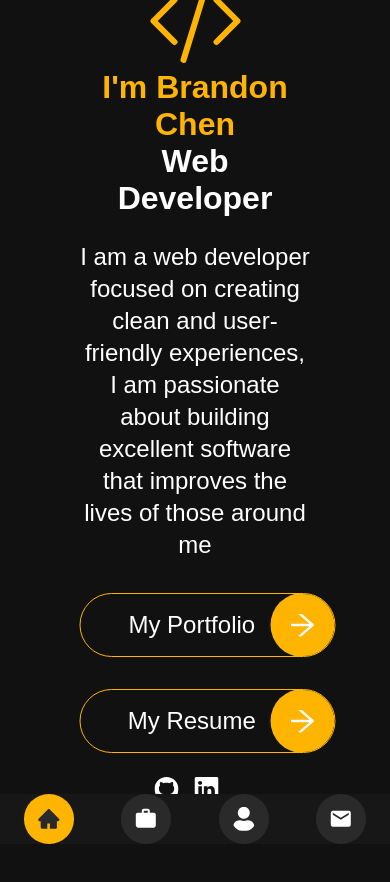
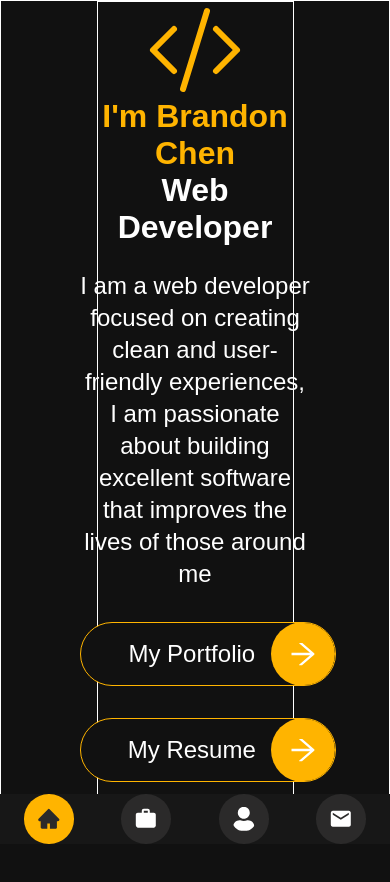
Before and after one commit to ZipengChen1832/WebDev-Portofolio, a React (Create React App) app: page / in a window 390 px wide. Shown: the top 882 px of the page. Built offline with nearby package versions, Linux system fonts and the light colour scheme.

Commit message:
minor bug fixes

```diff
--- a/src/App.css
+++ b/src/App.css
@@ -586,7 +586,7 @@ body {
 
 
 @media screen and (max-width:1000px) {
-  #about, #portfolio, #contact {
+  #home, about, #portfolio, #contact {
     margin-bottom: 4rem;
   }
 
@@ -599,7 +599,17 @@ body {
     display: none;
   }
 
+  #home {
+    display: grid;
+    place-items: center;
+    border: 1px solid white;
+  }
+
+
   #home .hero {
+    position: static;
+    transform: none;
+    border: 1px solid white;
     width: 50vw;
     grid-template-columns: 1fr;
     justify-content: center;
@@ -638,7 +648,6 @@ body {
 
   #home .social-media {
     text-align: center;
-    margin-bottom: 4rem;
   }
 
   #sidebar .icons-container {
--- a/src/components/Portfolio.jsx
+++ b/src/components/Portfolio.jsx
@@ -9,7 +9,7 @@ export default function Portfolio() {
         </div>
         <section className="projects">
             <article className='project'>
-                <div className='img-container' onClick={()=>{window.open("https://zipengchenreactecommerce.netlify.app")}}>
+                <div className='img-container' onClick={()=>{window.open("https://brandonchenreactecommerce.netlify.app")}}>
                     <img src='/images/ecommerce.png' alt='Ecommerce Site'></img>
                 </div>
                 <div className='desc'>
@@ -27,7 +27,7 @@ export default function Portfolio() {
                         <li>Store user data such as shopping list and user info using firebase realtime database</li>
                     </ul>
                     <div className='links'>
-                        <span onClick={()=>{window.open("https://zipengchenreactecommerce.netlify.app")}}>Visit Site</span>
+                        <span onClick={()=>{window.open("https://brandonchenreactecommerce.netlify.app")}}>Visit Site</span>
                         <span onClick={()=>{window.open("https://github.com/ZipengChen1832/React-Ecommerce-Project")}}>View Code</span>
                     </div>
                 </div>
```
Also changed, not shown: public/react-logo.png (deleted).
